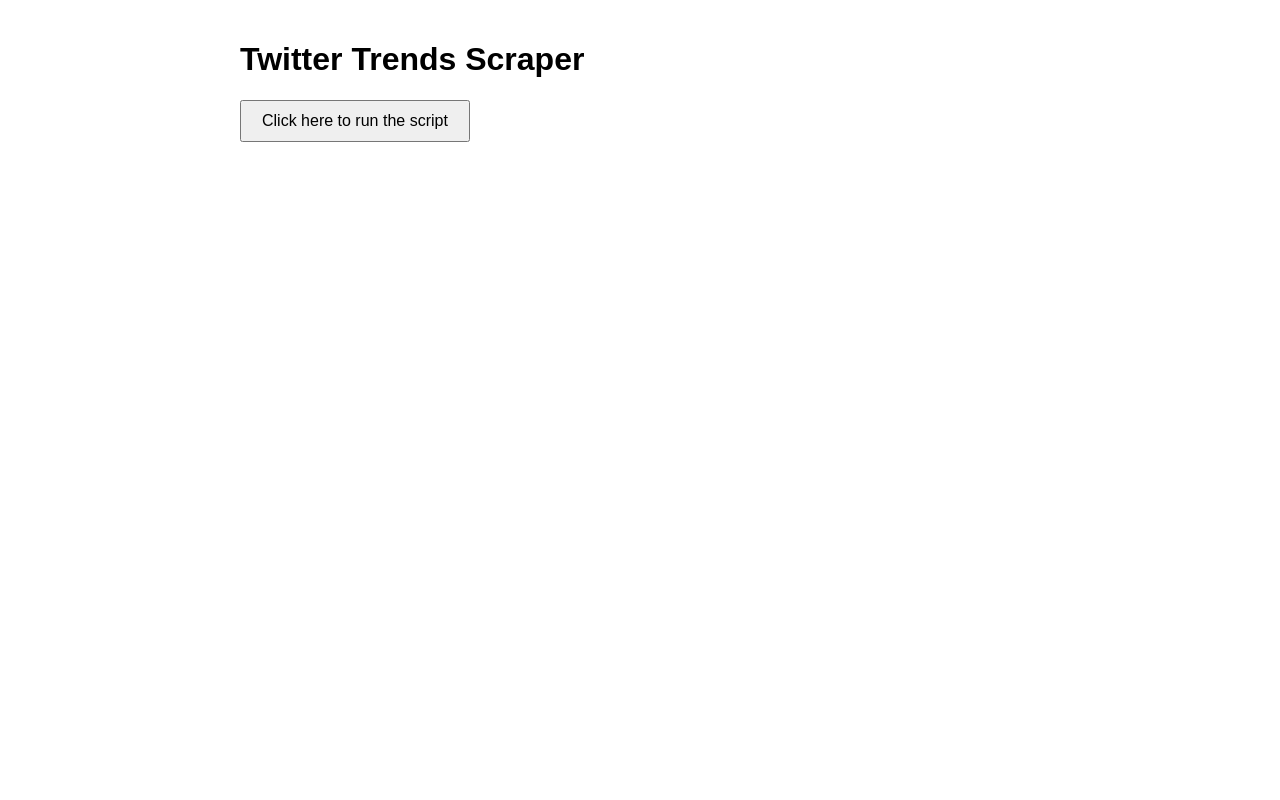
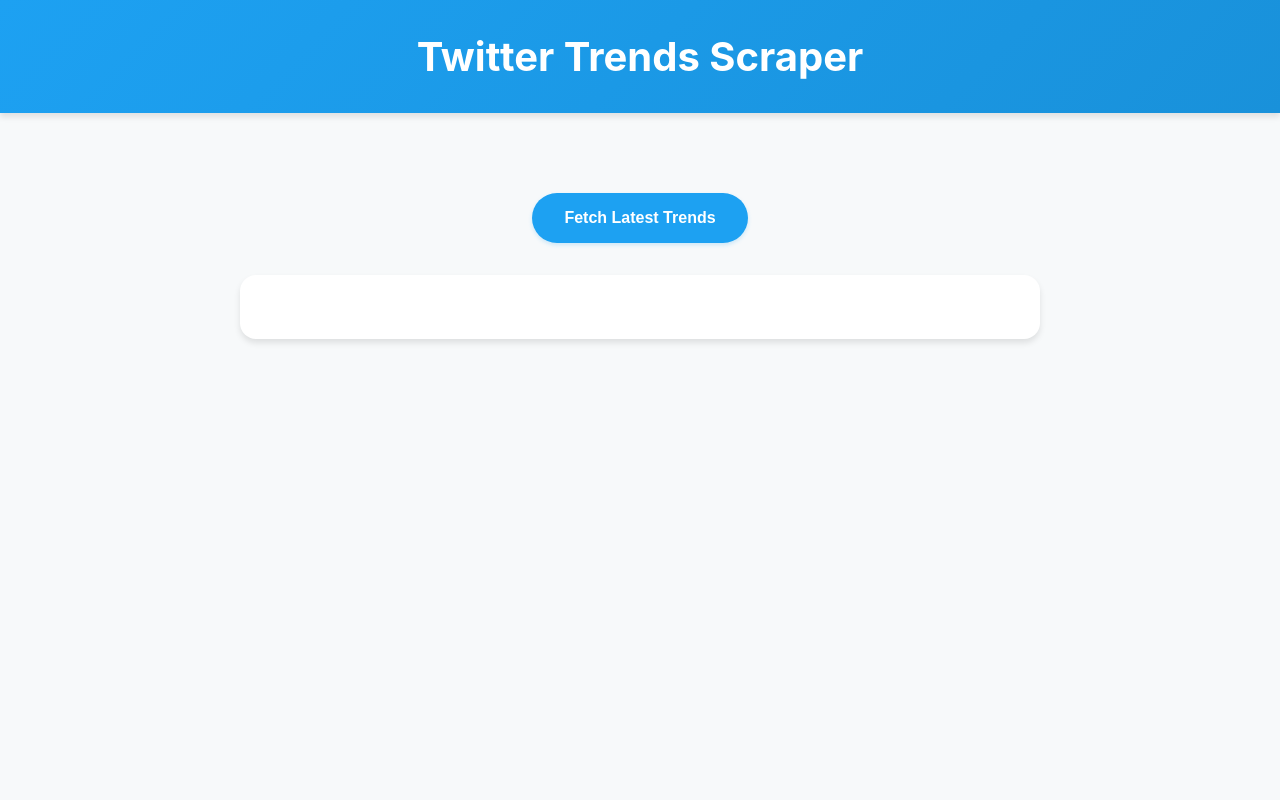
Before and after one commit to kanugurajesh/STIR, a Flask app: page / in a window 1280 px wide. Run offline with Flask 3, Linux system fonts and the light colour scheme.

Commit message:
Adding the updated code

```diff
--- a/main.py
+++ b/main.py
@@ -152,6 +152,126 @@
             if not username or not password:
                 raise Exception("Twitter credentials not configured in .env file")
 
+            # Handle initial username/email input
+            username_input = wait.until(EC.presence_of_element_located((By.NAME, "text")))
+            username_input.send_keys(username)
+
+            # Click Next
+            next_button = wait.until(EC.element_to_be_clickable((By.XPATH, "//span[text()='Next']")))
+            next_button.click()
+
+            # Handle verification if it appears
+            try:
+                verification_input = WebDriverWait(driver, 5).until(
+                    EC.presence_of_element_located((By.NAME, "text"))
+                )
+                print("Verification screen detected")
+                verification_input.send_keys(username)  # or your email/phone depending on what's requested
+                next_button = wait.until(EC.element_to_be_clickable((By.XPATH, "//span[text()='Next']")))
+                next_button.click()
+            except Exception as e:
+                print("No verification screen, continuing with login")
+
+            # # if another verification screen appears, add additional username input handling here
+            # username_input = wait.until(EC.presence_of_element_located((By.NAME, "text")))
+            # username_input.send_keys(username)
+
+            # # Click Next
+            # next_button = wait.until(EC.element_to_be_clickable((By.XPATH, "//span[text()='Next']")))
+            # next_button.click()
+
+            # Handle password input
+            password_input = wait.until(EC.presence_of_element_located((By.NAME, "password")))
+            password_input.send_keys(password)
+
+            # Click login
+            login_button = wait.until(EC.element_to_be_clickable((By.XPATH, "//span[text()='Log in']")))
+            login_button.click()
+
+            # Additional verification check
+            try:
+                unusual_activity = WebDriverWait(driver, 5).until(
+                    EC.presence_of_element_located((By.XPATH, "//*[contains(text(), 'unusual login activity')]"))
+                )
+                print("Unusual activity detected")
+                # Handle the verification process
+                # You might need to add additional steps depending on the verification method
+                raise Exception("Account requires additional verification. Please log in manually first to verify the account.")
+            except Exception as e:
+                if "Account requires additional verification" in str(e):
+                    raise
+                print("No unusual activity detected")
+
+            # Wait for trends to load
+            trends = wait.until(EC.presence_of_all_elements_located(
+                (By.CSS_SELECTOR, "[data-testid='trend']")))[:5]
+
+            trend_texts = [trend.text.split('\n')[0] for trend in trends]
+
+            document = {
+                "_id": str(uuid.uuid4()),
+                "nameoftrend1": trend_texts[0] if len(trend_texts) > 0 else "",
+                "nameoftrend2": trend_texts[1] if len(trend_texts) > 1 else "",
+                "nameoftrend3": trend_texts[2] if len(trend_texts) > 2 else "",
+                "nameoftrend4": trend_texts[3] if len(trend_texts) > 3 else "",
+                "nameoftrend5": trend_texts[4] if len(trend_texts) > 4 else "",
+                "datetime": datetime.now().strftime("%Y-%m-%d %H:%M:%S"),
+                "ip_address": proxy_address
+            }
+
+            try:
+                collection.insert_one(document)
+            except Exception as e:
+                raise Exception(f"Failed to save to MongoDB: {str(e)}")
+
+            return document
+
+        except Exception as e:
+            raise Exception(f"Failed during Twitter scraping: {str(e)}")
+
+    finally:
+        if driver:
+            driver.quit()
+        # Clean up the temporary extension directory
+        if os.path.exists(extension_dir):
+            import shutil
+            shutil.rmtree(extension_dir)
+
+"""
+def scrape_twitter_trends():
+    driver = None
+    try:
+        # Create proxy extension
+        extension_dir, proxy_address = create_proxy_extension()
+
+        # Setup Chrome options
+        chrome_options = webdriver.ChromeOptions()
+        chrome_options.add_argument(f'--load-extension={extension_dir}')
+        chrome_options.add_argument('--ignore-certificate-errors')
+        chrome_options.add_argument('--disable-extensions')
+        chrome_options.add_argument('--no-sandbox')
+        chrome_options.add_argument('--disable-dev-shm-usage')
+        # chrome_options.add_argument('--headless')  # Uncomment for headless mode
+
+        # Initialize driver
+        try:
+            driver = webdriver.Chrome(
+                service=Service(ChromeDriverManager().install()),
+                options=chrome_options
+            )
+        except Exception as e:
+            raise Exception(f"Failed to initialize Chrome driver: {str(e)}")
+
+        try:
+            driver.get('https://twitter.com/login')
+            wait = WebDriverWait(driver, 20)
+
+            username = os.getenv('TWITTER_USERNAME')
+            password = os.getenv('TWITTER_PASSWORD')
+
+            if not username or not password:
+                raise Exception("Twitter credentials not configured in .env file")
+
             username_input = wait.until(EC.presence_of_element_located((By.NAME, "text")))
             username_input.send_keys(username)
 
@@ -199,16 +319,20 @@
             import shutil
             shutil.rmtree(extension_dir)
 
+"""
+
 @app.route('/')
 def home():
     return render_template('index.html')
 
 @app.route('/scrape')
 def scrape():
+    print("Scrape route accessed")  # Debug log
     try:
         result = scrape_twitter_trends()
         return jsonify(result)
     except Exception as e:
+        print(f"Error in scrape route: {str(e)}")  # Debug log
         return jsonify({"error": str(e)}), 500
 
 if __name__ == '__main__':
--- a/templates/index.html
+++ b/templates/index.html
@@ -3,69 +3,237 @@
 <head>
     <title>Twitter Trends Scraper</title>
     <style>
+        /* Modern color scheme and base styles */
+        :root {
+            --primary-color: #1DA1F2;
+            --secondary-color: #14171A;
+            --accent-color: #17BF63;
+            --bg-color: #F7F9FA;
+            --card-bg: #FFFFFF;
+            --text-primary: #14171A;
+            --text-secondary: #657786;
+            --border-color: #E1E8ED;
+        }
+
         body {
-            font-family: Arial, sans-serif;
+            font-family: -apple-system, BlinkMacSystemFont, "Segoe UI", Roboto, Helvetica, Arial, sans-serif;
+            background-color: var(--bg-color);
+            margin: 0;
+            padding: 0;
+            color: var(--text-primary);
+            min-height: 100vh;
+        }
+
+        .container {
             max-width: 800px;
             margin: 0 auto;
-            padding: 20px;
+            padding: 2rem;
         }
-        #result {
-            margin-top: 20px;
-            white-space: pre-wrap;
+
+        /* Header styles */
+        .header {
+            text-align: center;
+            margin-bottom: 3rem;
+            padding: 2rem 0;
+            background: linear-gradient(135deg, var(--primary-color), #1991DA);
+            color: white;
+            box-shadow: 0 4px 6px rgba(0, 0, 0, 0.1);
         }
-        button {
-            padding: 10px 20px;
-            font-size: 16px;
+
+        .header h1 {
+            margin: 0;
+            font-size: 2.5rem;
+            font-weight: 700;
+        }
+
+        /* Button styles */
+        .button-container {
+            text-align: center;
+            margin-bottom: 2rem;
+        }
+
+        .fetch-button {
+            background-color: var(--primary-color);
+            color: white;
+            border: none;
+            padding: 1rem 2rem;
+            font-size: 1rem;
+            font-weight: 600;
+            border-radius: 50px;
             cursor: pointer;
+            transition: all 0.3s ease;
+            box-shadow: 0 2px 4px rgba(29, 161, 242, 0.2);
         }
-        .error {
-            color: red;
-            font-weight: bold;
+
+        .fetch-button:hover {
+            transform: translateY(-2px);
+            box-shadow: 0 4px 8px rgba(29, 161, 242, 0.3);
         }
+
+        .fetch-button:disabled {
+            opacity: 0.7;
+            cursor: not-allowed;
+        }
+
+        /* Results card */
+        .results-card {
+            background: var(--card-bg);
+            border-radius: 16px;
+            box-shadow: 0 4px 6px rgba(0, 0, 0, 0.1);
+            padding: 2rem;
+            margin-bottom: 2rem;
+        }
+
+        .section-title {
+            color: var(--primary-color);
+            font-size: 1.5rem;
+            margin-bottom: 1.5rem;
+            font-weight: 600;
+        }
+
+        .timestamp {
+            color: var(--text-secondary);
+            font-size: 0.9rem;
+            margin-bottom: 1.5rem;
+        }
+
+        /* Trends list */
+        .trends-list {
+            list-style: none;
+            padding: 0;
+            margin: 0;
+        }
+
+        .trend-item {
+            background: rgba(29, 161, 242, 0.05);
+            border-radius: 8px;
+            padding: 1rem;
+            margin-bottom: 0.75rem;
+            transition: transform 0.2s ease;
+            border-left: 4px solid var(--primary-color);
+        }
+
+        .trend-item:hover {
+            transform: translateX(5px);
+        }
+
+        /* Query info */
+        .query-info {
+            margin-top: 2rem;
+            padding-top: 1.5rem;
+            border-top: 1px solid var(--border-color);
+            color: var(--text-secondary);
+            font-size: 0.9rem;
+        }
+
+        /* MongoDB record */
+        .mongo-record {
+            background: var(--bg-color);
+            border-radius: 8px;
+            padding: 1.5rem;
+            margin-top: 1.5rem;
+            font-family: "Monaco", "Menlo", monospace;
+            font-size: 0.9rem;
+            overflow-x: auto;
+        }
+
+        .record-title {
+            color: var(--text-secondary);
+            margin-bottom: 1rem;
+            font-weight: 600;
+        }
+
+        /* Loading spinner */
         .loading {
-            color: #666;
-            font-style: italic;
+            display: flex;
+            align-items: center;
+            justify-content: center;
+            padding: 2rem;
+        }
+
+        .spinner {
+            width: 40px;
+            height: 40px;
+            border: 4px solid var(--bg-color);
+            border-top: 4px solid var(--primary-color);
+            border-radius: 50%;
+            animation: spin 1s linear infinite;
+        }
+
+        @keyframes spin {
+            0% { transform: rotate(0deg); }
+            100% { transform: rotate(360deg); }
         }
     </style>
 </head>
 <body>
-    <h1>Twitter Trends Scraper</h1>
-    <button onclick="runScript()">Click here to run the script</button>
-    <div id="result"></div>
+    <div class="header">
+        <h1>Twitter Trends Scraper</h1>
+    </div>
+
+    <div class="container">
+        <div class="button-container">
+            <button onclick="runScript()" class="fetch-button">
+                Fetch Latest Trends
+            </button>
+        </div>
+
+        <div id="result-container" class="results-card">
+            <div id="result"></div>
+        </div>
+    </div>
 
     <script>
         async function runScript() {
             const resultDiv = document.getElementById('result');
-            const button = document.querySelector('button');
+            const button = document.querySelector('.fetch-button');
 
             button.disabled = true;
-            resultDiv.className = 'loading';
-            resultDiv.textContent = 'Scraping trends...';
+            resultDiv.innerHTML = '<div class="loading"><div class="spinner"></div></div>';
 
             try {
                 const response = await fetch('/scrape');
+                if (!response.ok) {
+                    throw new Error(`HTTP error! status: ${response.status}`);
+                }
                 const data = await response.json();
 
                 if (data.error) {
-                    resultDiv.className = 'error';
-                    resultDiv.textContent = `Error: ${data.error}`;
+                    resultDiv.innerHTML = `
+                        <div class="error-message">
+                            <p>Error occurred: ${data.error}</p>
+                        </div>`;
                 } else {
-                    resultDiv.className = '';
-                    const result = `These are the most happening topics as on ${data.datetime}\n` +
-                        `- ${data.nameoftrend1}\n` +
-                        `- ${data.nameoftrend2}\n` +
-                        `- ${data.nameoftrend3}\n` +
-                        `- ${data.nameoftrend4}\n` +
-                        `- ${data.nameoftrend5}\n\n` +
-                        `The IP address used for this query was ${data.ip_address}\n\n` +
-                        `Here's a JSON extract of this record from the MongoDB:\n` +
-                        JSON.stringify(data, null, 2);
+                    const trends = [
+                        data.nameoftrend1,
+                        data.nameoftrend2,
+                        data.nameoftrend3,
+                        data.nameoftrend4,
+                        data.nameoftrend5
+                    ].filter(trend => trend);
 
-                    resultDiv.textContent = result;
+                    resultDiv.innerHTML = `
+                        <div class="section-title">Top Trending Topics</div>
+                        <div class="timestamp">As of ${new Date(data.datetime).toLocaleString()}</div>
+                        <ul class="trends-list">
+                            ${trends.map(trend => `
+                                <li class="trend-item">${trend}</li>
+                            `).join('')}
+                        </ul>
+                        <div class="query-info">
+                            Query IP: ${data.ip_address}
+                        </div>
+                        <div class="mongo-record">
+                            <div class="record-title">MongoDB Record</div>
+                            <pre>${JSON.stringify(data, null, 2)}</pre>
+                        </div>
+                    `;
                 }
             } catch (error) {
-                resultDiv.className = 'error';
-                resultDiv.textContent = 'Error occurred while scraping trends: ' + error.message;
+                resultDiv.innerHTML = `
+                    <div class="error-message">
+                        <p>Failed to fetch trends: ${error.message}</p>
+                    </div>`;
             } finally {
                 button.disabled = false;
             }
```
Also changed, not shown: README.md.
